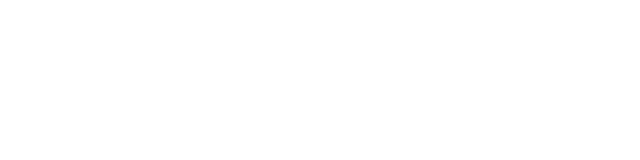
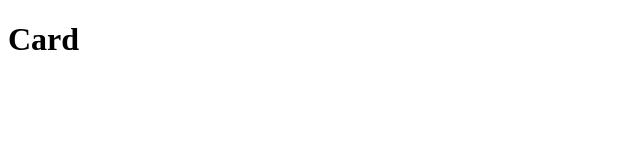
Before and after one commit to Brian-Almada/cards-react, a React (Vite) app: page / in a window 1280 px wide. Shown: the top 160 px of the page, without its empty margins (0-640 px from the left). Built offline with nearby package versions, Linux system fonts and the light colour scheme.

Commit message:
Crear componentes Card y Cards

```diff
--- a/package.json
+++ b/package.json
@@ -10,6 +10,7 @@
     "preview": "vite preview"
   },
   "dependencies": {
+    "bootstrap": "^5.3.2",
     "react": "^18.2.0",
     "react-dom": "^18.2.0"
   },
--- a/src/App.jsx
+++ b/src/App.jsx
@@ -2,10 +2,12 @@ import { useState } from 'react'
 import reactLogo from './assets/react.svg'
 import viteLogo from '/vite.svg'
 import './App.css'
+import Card from './components/Card'
 
 function App() {
   return (
     <>
+      <Card />
     </>
   )
 }
--- /dev/null
+++ b/src/components/Card.jsx
@@ -0,0 +1,11 @@
+import React from "react";
+
+function Card() {
+    return(
+        <>
+            <h1>Card</h1>
+        </>
+    )
+}
+
+export default Card
```
Also changed, not shown: src/components/Cards.jsx (added), 1 other file (tests, documents, lock files or other folders).
